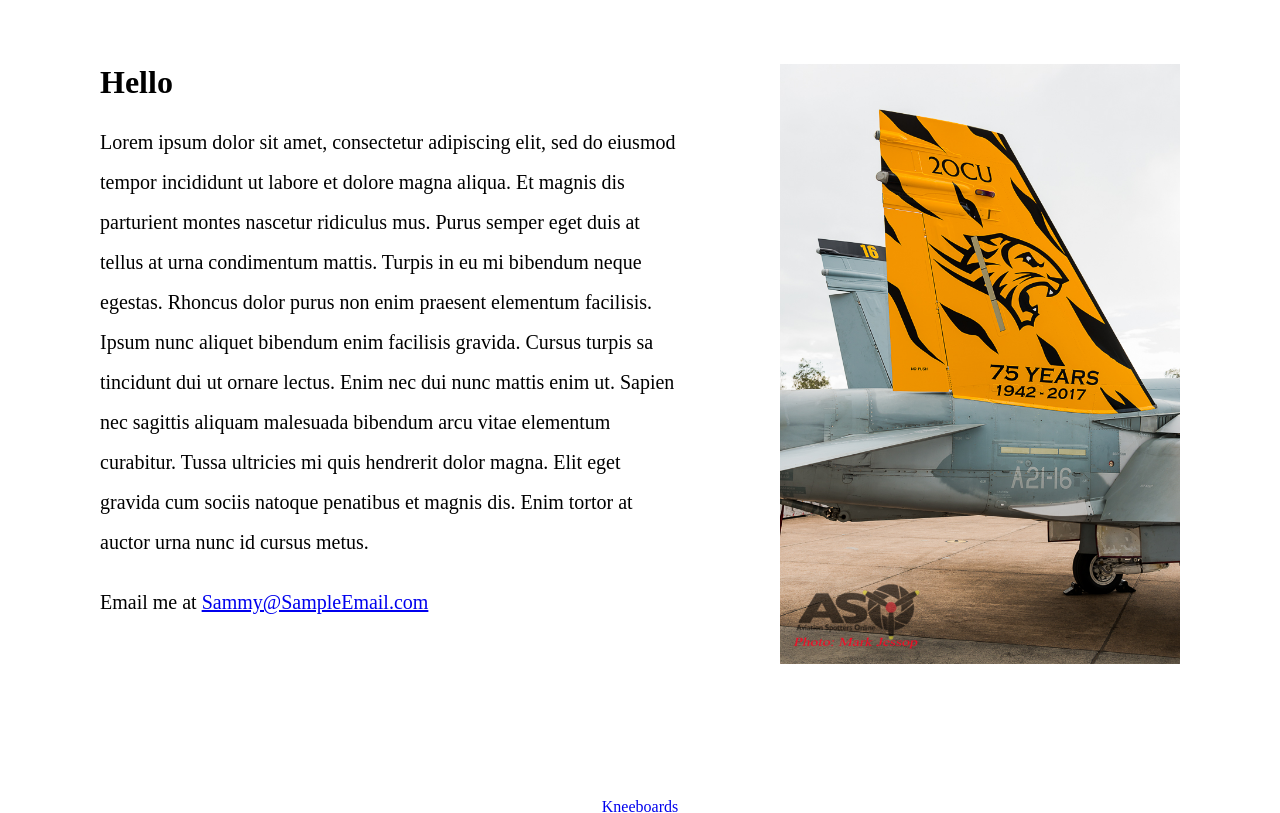
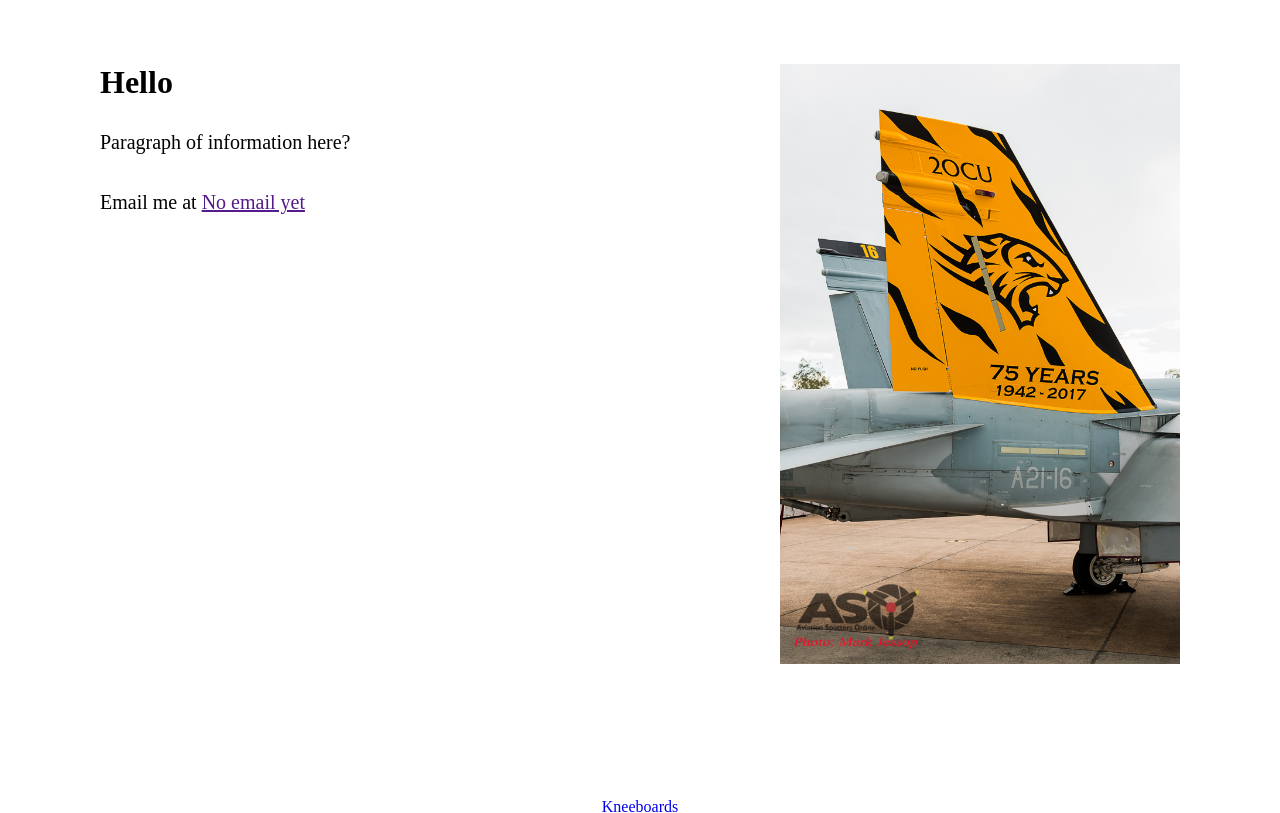
Before and after one commit to tyler27055/tyler27055.github.io, a plain HTML site: page index.html in a window 1280 px wide. Shown: the part 744-1557 px from the top of the page. Drawn offline with Linux system fonts and the light colour scheme.

Commit message:
Update index.html

```diff
--- a/index.html
+++ b/index.html
@@ -17,16 +17,9 @@
 <img src="images/2ocu-tail.jpg" style="height:600px; margin:100px; float: right;">
 <div style="height:600px; margin:100px;">
     <h1>Hello </h1>
-    <p style="line-height: 2.0; font-size:20px;">Lorem ipsum dolor sit amet, consectetur adipiscing elit,
-    sed do eiusmod tempor incididunt ut labore et dolore magna aliqua. Et magnis dis parturient montes
-    nascetur ridiculus mus. Purus semper eget duis at tellus at urna condimentum mattis. Turpis in eu mi
-    bibendum neque egestas. Rhoncus dolor purus non enim praesent elementum facilisis. Ipsum nunc aliquet
-    bibendum enim facilisis gravida. Cursus turpis sa tincidunt dui ut ornare lectus. Enim nec dui nunc
-    mattis enim ut. Sapien nec sagittis aliquam malesuada bibendum arcu vitae elementum curabitur. Tussa
-    ultricies mi quis hendrerit dolor magna. Elit eget gravida cum sociis natoque penatibus et magnis
-    dis. Enim tortor at auctor urna nunc id cursus metus.</p>
+    <p style="line-height: 2.0; font-size:20px;">Paragraph of information here?</p>
     <p style="line-height: 2.0; font-size:20px;">Email me at <a
-    href="mailto:Sammy@SampleEmail.com">Sammy@SampleEmail.com </a></p>
+    href="">No email yet </a></p>
   </div>
 <br>
 
```
